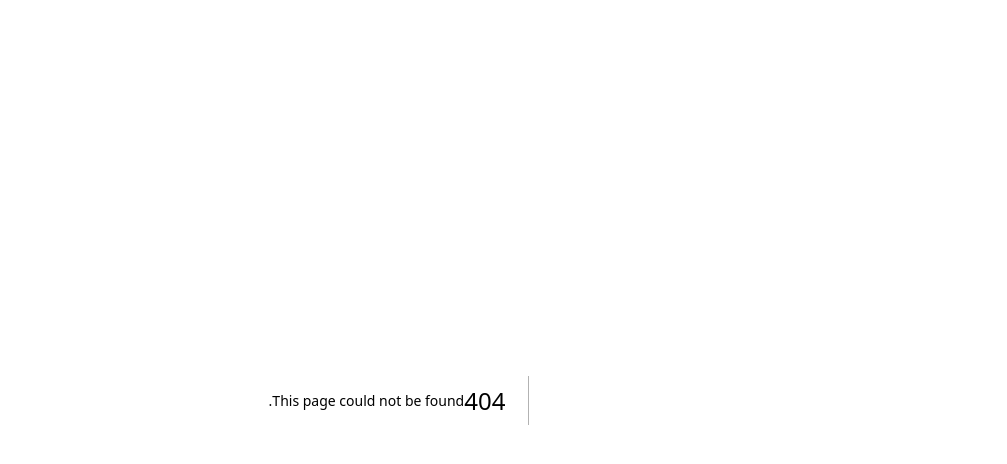
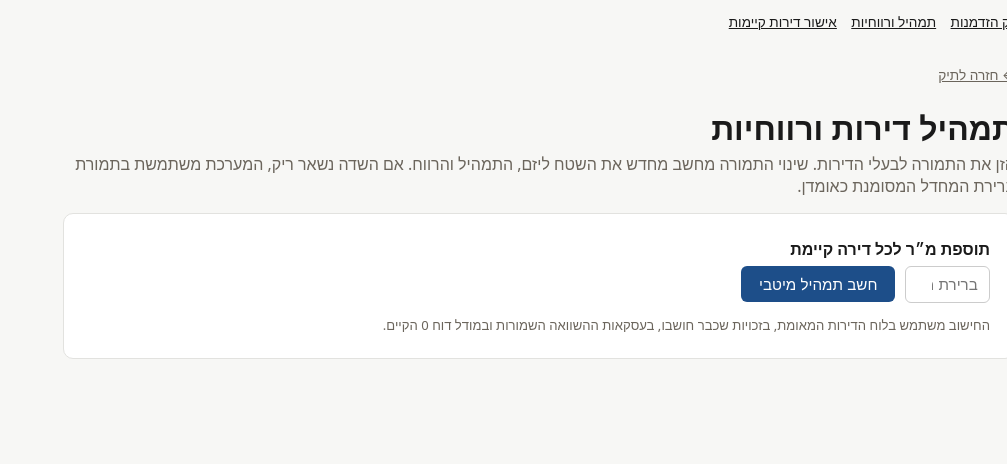
Before and after one commit to talmaikel/gng139, a Next.js app in the folder apps/shaked-engine/frontend/: page /dossier/1/mix in a window 1280 px wide. Before the commit this address had no page. Shown: the top 464 px of the page, without its empty margins (273-1280 px from the left). Built offline with nearby package versions, Linux system fonts and the light colour scheme.

Commit message:
B15: add compensation and unit-mix screen

```diff
--- /dev/null
+++ b/apps/shaked-engine/frontend/src/app/dossier/[id]/mix/page.tsx
@@ -0,0 +1,210 @@
+"use client";
+
+import Link from "next/link";
+import { use, useState } from "react";
+
+interface Candidate {
+  counts: Record<string, number>;
+  total_new_units: number;
+  developer_units: number;
+  tenant_units: number;
+  tenant_allocation_sqm: number;
+  developer_used_sqm: number;
+  developer_available_sqm: number;
+  unused_developer_sqm: number;
+  gross_developer_revenue_ils: number;
+  projected_profit_ils: number;
+  profit_margin_on_cost_ratio: number;
+  meets_developer_target: boolean;
+}
+
+interface OptimizationResponse {
+  address: string;
+  planned_unit_mix: { rooms: number; area_sqm: number; units: number }[];
+  planned_unit_mix_meta: {
+    status: string;
+    compensation_sqm_per_existing_unit: number;
+    compensation_source: string;
+    default_compensation_source: string | null;
+    projected_profit_ils: number;
+    profit_margin_on_cost_ratio: number;
+    market_comparable_count: number;
+    market_as_of_date: string;
+    unit_area_assumption_source: string;
+    warnings: string[];
+  };
+  optimization: {
+    feasible: boolean;
+    compensation_sqm_per_existing_unit: number;
+    compensation_source: string;
+    tenant_allocation_sqm: number;
+    developer_available_sqm: number;
+    candidates: Candidate[];
+    warnings: string[];
+  };
+}
+
+const ils = (value: number) => `${Math.round(value).toLocaleString("he-IL")} ₪`;
+const sqm = (value: number) => `${Math.round(value).toLocaleString("he-IL")} מ״ר`;
+
+export default function UnitMixPage({ params }: { params: Promise<{ id: string }> }) {
+  const { id } = use(params);
+  const [compensation, setCompensation] = useState("");
+  const [result, setResult] = useState<OptimizationResponse | null>(null);
+  const [busy, setBusy] = useState(false);
+  const [error, setError] = useState<string | null>(null);
+
+  async function optimize() {
+    setBusy(true);
+    setError(null);
+    try {
+      const token = window.localStorage.getItem("shaked_token");
+      const parsed = compensation.trim() === "" ? null : Number(compensation);
+      if (parsed !== null && (!Number.isFinite(parsed) || parsed < 0)) {
+        setError("יש להזין תוספת שטח תקינה, או להשאיר ריק לברירת המחדל.");
+        return;
+      }
+      const response = await fetch(`/api/v1/unit-mix/${id}/optimize`, {
+        method: "POST",
+        headers: {
+          "Content-Type": "application/json",
+          ...(token ? { Authorization: `Bearer ${token}` } : {}),
+        },
+        body: JSON.stringify({
+          compensation_sqm_per_existing_unit: parsed,
+          persist: true,
+        }),
+      });
+      if (!response.ok) {
+        let message = "לא ניתן לחשב תמהיל כרגע.";
+        try {
+          const body = await response.json();
+          if (typeof body?.detail === "string") message = body.detail;
+        } catch { /* keep fallback */ }
+        throw new Error(message);
+      }
+      setResult((await response.json()) as OptimizationResponse);
+    } catch (e) {
+      setError(e instanceof Error ? e.message : "לא ניתן לחשב תמהיל כרגע.");
+    } finally {
+      setBusy(false);
+    }
+  }
+
+  const best = result?.optimization.candidates[0];
+
+  return (
+    <main className="page" style={{ maxWidth: 1000 }}>
+      <p style={{ margin: "0 0 .6rem" }}>
+        <Link href={`/dossier/${id}`} style={{ color: "#6b655c", fontSize: ".85rem" }}>
+          ← חזרה לתיק
+        </Link>
+      </p>
+
+      <h1 style={{ marginBottom: ".25rem" }}>תמהיל דירות ורווחיות</h1>
+      <p style={{ marginTop: 0, color: "#6b655c" }}>
+        הזן את התמורה לבעלי הדירות. שינוי התמורה מחשב מחדש את השטח ליזם, התמהיל והרווח.
+        אם השדה נשאר ריק, המערכת משתמשת בתמורת ברירת המחדל המסומנת כאומדן.
+      </p>
+
+      <section className="card" style={{ marginBottom: "1rem" }}>
+        <label htmlFor="compensation" style={{ display: "block", fontWeight: 700, marginBottom: ".35rem" }}>
+          תוספת מ״ר לכל דירה קיימת
+        </label>
+        <div style={{ display: "flex", gap: ".6rem", flexWrap: "wrap", alignItems: "center" }}>
+          <input
+            id="compensation"
+            type="number"
+            min="0"
+            max="100"
+            step="1"
+            value={compensation}
+            onChange={(e) => setCompensation(e.target.value)}
+            placeholder="ברירת מחדל מהשוק"
+            style={{ maxWidth: 220 }}
+          />
+          <button onClick={optimize} disabled={busy} style={{ background: "#1d4e89" }}>
+            {busy ? "מחשב…" : "חשב תמהיל מיטבי"}
+          </button>
+        </div>
+        <p style={{ color: "#6b655c", fontSize: ".82rem", marginBottom: 0 }}>
+          החישוב משתמש בלוח הדירות המאומת, בזכויות שכבר חושבו, בעסקאות ההשוואה השמורות ובמודל דוח 0 הקיים.
+        </p>
+      </section>
+
+      {error && (
+        <section className="card" style={{ marginBottom: "1rem", background: "#fdf6f4", borderColor: "#e6c9c2" }}>
+          <strong style={{ color: "#a8321e" }}>{error}</strong>
+          {error.includes("לוח דירות") && (
+            <p style={{ marginBottom: 0 }}>
+              <Link href={`/dossier/${id}/units`}>פתח את מסך אישור הדירות הקיימות ←</Link>
+            </p>
+          )}
+        </section>
+      )}
+
+      {result && best && (
+        <>
+          <section className="card" style={{ marginBottom: "1rem" }}>
+            <h2 style={{ marginTop: 0 }}>התמהיל המומלץ</h2>
+            <p style={{ marginTop: 0, color: "#6b655c" }}>{result.address}</p>
+            <div style={{ display: "flex", gap: "2rem", flexWrap: "wrap", marginBottom: "1rem" }}>
+              <div><small>תמורה שנלקחה בחשבון</small><br/><strong>{sqm(result.optimization.compensation_sqm_per_existing_unit)}</strong></div>
+              <div><small>שטח דירות בעלים</small><br/><strong>{sqm(result.optimization.tenant_allocation_sqm)}</strong></div>
+              <div><small>שטח זמין ליזם</small><br/><strong>{sqm(result.optimization.developer_available_sqm)}</strong></div>
+              <div><small>רווח צפוי</small><br/><strong>{ils(best.projected_profit_ils)}</strong></div>
+              <div><small>רווח על העלות</small><br/><strong>{(best.profit_margin_on_cost_ratio * 100).toFixed(1)}%</strong></div>
+            </div>
+
+            <table>
+              <thead><tr><th>חדרים</th><th>שטח לדירה</th><th>מספר דירות יזם</th></tr></thead>
+              <tbody>
+                {result.planned_unit_mix.map((row) => (
+                  <tr key={`${row.rooms}-${row.area_sqm}`}>
+                    <td>{row.rooms}</td><td>{sqm(row.area_sqm)}</td><td>{row.units}</td>
+                  </tr>
+                ))}
+              </tbody>
+            </table>
+            <p style={{ color: "#6b655c", fontSize: ".82rem" }}>
+              {result.planned_unit_mix_meta.market_comparable_count} עסקאות השוואה · נכון ל-{result.planned_unit_mix_meta.market_as_of_date} ·
+              התמהיל נשמר כאומדן ולא כזכות מאושרת.
+            </p>
+          </section>
+
+          {result.optimization.candidates.length > 1 && (
+            <section className="card" style={{ marginBottom: "1rem" }}>
+              <h2 style={{ marginTop: 0 }}>חלופות מובילות</h2>
+              <div style={{ overflowX: "auto" }}>
+                <table>
+                  <thead><tr><th>#</th><th>תמהיל</th><th>דירות יזם</th><th>רווח</th><th>רווח על העלות</th><th>שטח לא מנוצל</th></tr></thead>
+                  <tbody>
+                    {result.optimization.candidates.slice(0, 5).map((candidate, index) => (
+                      <tr key={index}>
+                        <td>{index + 1}</td>
+                        <td>{Object.entries(candidate.counts).map(([k, v]) => `${k}: ${v}`).join(" · ")}</td>
+                        <td>{candidate.developer_units}</td>
+                        <td>{ils(candidate.projected_profit_ils)}</td>
+                        <td>{(candidate.profit_margin_on_cost_ratio * 100).toFixed(1)}%</td>
+                        <td>{sqm(candidate.unused_developer_sqm)}</td>
+                      </tr>
+                    ))}
+                  </tbody>
+                </table>
+              </div>
+            </section>
+          )}
+
+          <section className="card">
+            <h2 style={{ marginTop: 0 }}>מה חשוב לדעת</h2>
+            <ul style={{ marginBottom: 0 }}>
+              <li>ברירת המחדל לתמורה: {result.planned_unit_mix_meta.default_compensation_source ?? "אומדן גרסה"}.</li>
+              <li>שטחי 3/4/5 חדרים הם הנחות מודל מסומנות, לא הוראה של עיריית הרצליה.</li>
+              {result.optimization.warnings.map((warning, i) => <li key={i}>{warning}</li>)}
+            </ul>
+          </section>
+        </>
+      )}
+    </main>
+  );
+}
```
